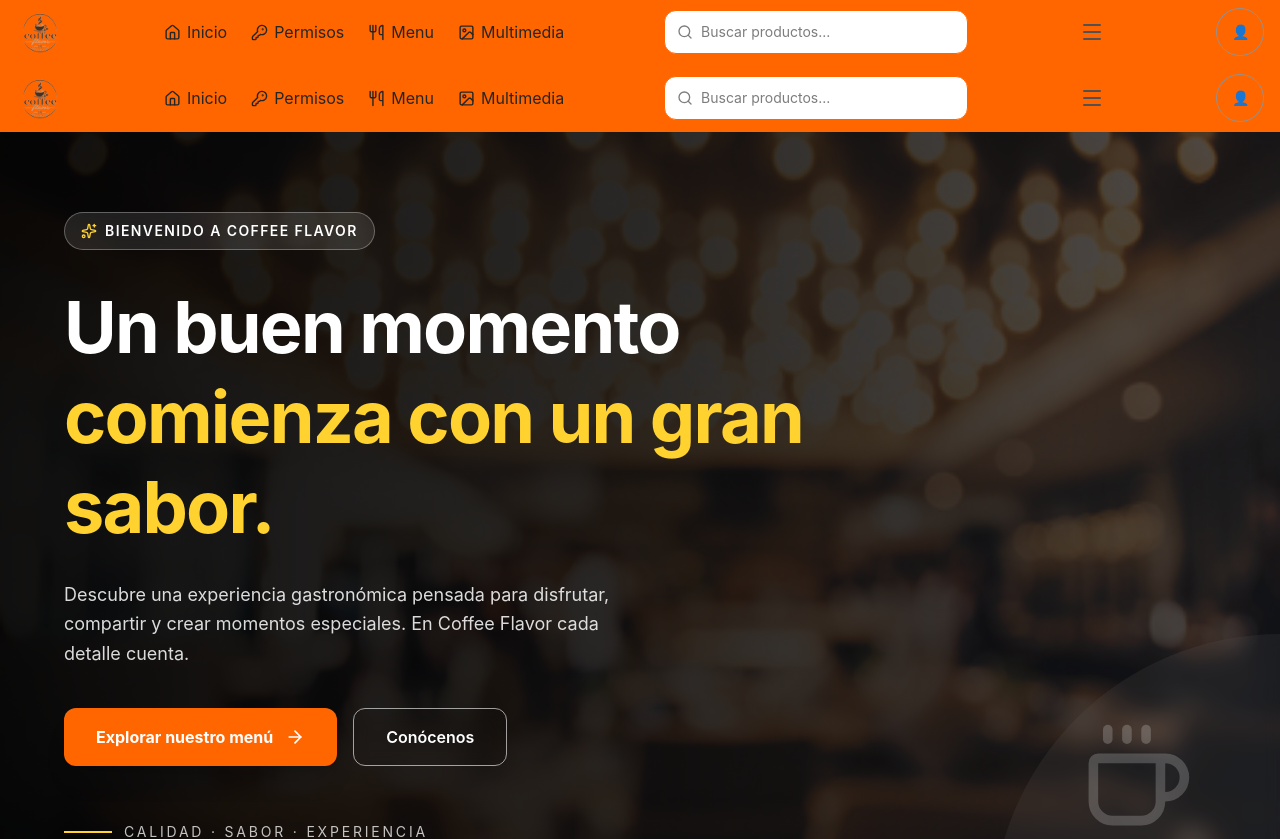
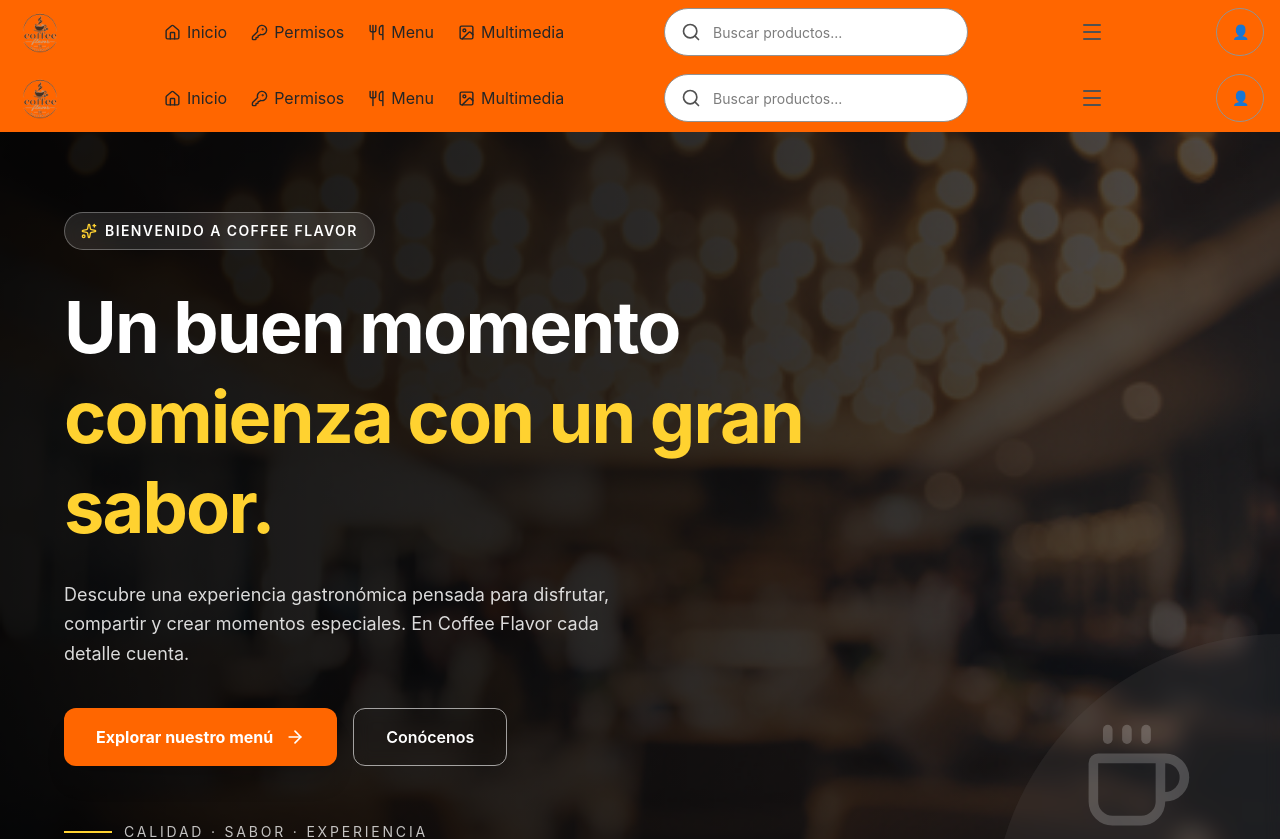
Before and after one commit to Yellownight-bit/3172293-coffee-flavor-project, a React (Vite) app in the folder frontend/: page /dashboard/homePage in a window 1280 px wide. Shown: the top 839 px of the page. Built offline with nearby package versions, Linux system fonts and the light colour scheme; no server answers; sample sign-in values are in the browser's storage.

Commit message:
refactor(search-field): forma, tokens y boton limpiar accesible Material Design 3

```diff
--- a/frontend/src/shared/components/SearchField.jsx
+++ b/frontend/src/shared/components/SearchField.jsx
@@ -1,30 +1,31 @@
-// src/shared/components/SearchField.jsx
-
-import { forwardRef } from "react";
+// Componente SearchField
+// Barra de búsqueda alineada a Material Design 3:
+// - Forma de píldora, 48 px (md) o 40 px (sm), íconos de 20 px.
+// - Colores solo con tokens: borde sutil y color de foco al enfocar.
+// - Accesibilidad: role="search", botón limpiar de 48 px de área táctil que devuelve el foco al campo.
+// - React 19: `ref` llega como prop normal (sin forwardRef).
+import { useImperativeHandle, useRef } from "react";
 import { Search, X, LoaderCircle } from "lucide-react";
 import clsx from "clsx";
 
 const baseStyles =
-    "search flex items-center rounded-xl px-3 transition-all border";
+  "flex items-center gap-3 rounded-full border px-4 transition-colors";
 
 const sizeStyles = {
-    sm: "h-9 text-sm",
-    md: "h-11 text-sm",
-    lg: "h-12 text-base",
+  sm: "h-10",
+  md: "h-12",
+  lg: "h-12", // Alias de md (compatibilidad)
 };
 
 const variantStyles = {
-    // Filled: campo con fondo relleno, brode mínimo o sutil (Material "Filled TextField")
-    filled:
-        "bg-panel-muted border-info hover:border-info-hover focus-within:bg-panel",
-
-        // Outlined: campo con fondo transparente y borde visible siempre.
-    outlined: "bg-panel border-brand-strong",
+  // Filled: fondo relleno y borde invisible hasta el hover
+  filled: "bg-panel-muted border-transparent hover:border-border",
+  // Outlined: fondo del panel y borde visible siempre
+  outlined: "bg-panel border-border hover:border-border-strong",
 };
 
-const SearchField = forwardRef(
-    (
-        {
+export default function SearchField({
+  ref,
   value = "",
   placeholder = "Buscar",
   onChange = () => {},
@@ -37,77 +38,89 @@ const SearchField = forwardRef(
   loading = false,
   error = false,
   name = "search",
-            ariaLabel = "Campo de búsqueda",
+  ariaLabel,
   autoComplete = "off",
   icon,
   className,
-        },
-        ref
-    ) => {
+}) {
   const SearchIcon = icon || Search;
+
+  // Ref interna para devolver el foco al limpiar; se expone hacia afuera con `ref`
+  const inputRef = useRef(null);
+  useImperativeHandle(ref, () => inputRef.current, []);
 
   const handleClear = () => {
     onChange("");
     onClear();
+    inputRef.current?.focus();
   };
 
   const handleSubmit = (e) => {
     e.preventDefault();
-
     if (disabled || loading) return;
-
     onSubmit?.(value);
   };
 
   return (
     <form
+      role="search"
       onSubmit={handleSubmit}
+      aria-busy={loading || undefined}
       className={clsx(
         baseStyles,
-                    sizeStyles[size],
-                    variantStyles[variant],
+        sizeStyles[size] ?? sizeStyles.md,
+        variantStyles[variant] ?? variantStyles.filled,
         fullWidth && "w-full",
-                    disabled && "opacity-60 pointer-events-none",
+        disabled && "cursor-not-allowed opacity-50 hover:border-transparent",
         error
-                        ? "border-error focus-within:ring-2 focus-within:ring-error"
-                        : "focus-within:ring-2 focus-within:ring-focus-ring",
-                    className,
+          ? "border-error focus-within:ring-1 focus-within:ring-error"
+          : "focus-within:border-focus-border focus-within:ring-1 focus-within:ring-focus-border",
+        className
       )}
     >
+      {/* Ícono de búsqueda o de carga */}
       {loading ? (
-                    <LoaderCircle className="size-4 shrink-0 animate-spin text-text-muted" />
+        <LoaderCircle aria-hidden="true" className="size-5 shrink-0 animate-spin text-text-muted" />
       ) : (
-                    <SearchIcon className="size-4 shrink-0 text-text-muted" />
+        <SearchIcon aria-hidden="true" className="size-5 shrink-0 text-text-secondary" />
       )}
 
       <input
-                ref={ref}
+        ref={inputRef}
         type="search"
         name={name}
         value={value}
         disabled={disabled}
         placeholder={placeholder}
-                aria-label={ariaLabel}
+        aria-label={ariaLabel ?? placeholder}
+        aria-invalid={error || undefined}
         autoComplete={autoComplete}
         onChange={(e) => onChange(e.target.value)}
-                className="search__input flex-1 bg-transparent px-2 text-text-primary placeholder:text-text-muted outline-none"
+        className="
+          min-w-0 flex-1 bg-transparent text-medium text-text-primary
+          placeholder:text-text-muted outline-none
+          disabled:cursor-not-allowed
+          [&::-webkit-search-cancel-button]:appearance-none
+        "
       />
 
+      {/* Limpiar: 32 px visibles, 48 px de área táctil */}
       {!!value && !disabled && (
         <button
           type="button"
           onClick={handleClear}
           aria-label="Limpiar búsqueda"
-                        className="search__clear rounded-full p-1 hover:bg-panel-muted"
+          className="
+            relative -mr-2 flex size-8 shrink-0 items-center justify-center rounded-full
+            text-text-secondary transition-colors
+            before:absolute before:-inset-2 before:content-['']
+            hover:bg-panel-muted hover:text-text-primary
+            focus-visible:outline-none focus-visible:ring-2 focus-visible:ring-focus-ring
+          "
         >
-                        <X className="size-4 text-text-muted" />
+          <X aria-hidden="true" className="size-5" />
         </button>
       )}
     </form>
   );
 }
-);
-
-SearchField.displayName = "SearchField";
-
-export default SearchField;
```
Lines whose indentation alone changed are shown as unchanged.
